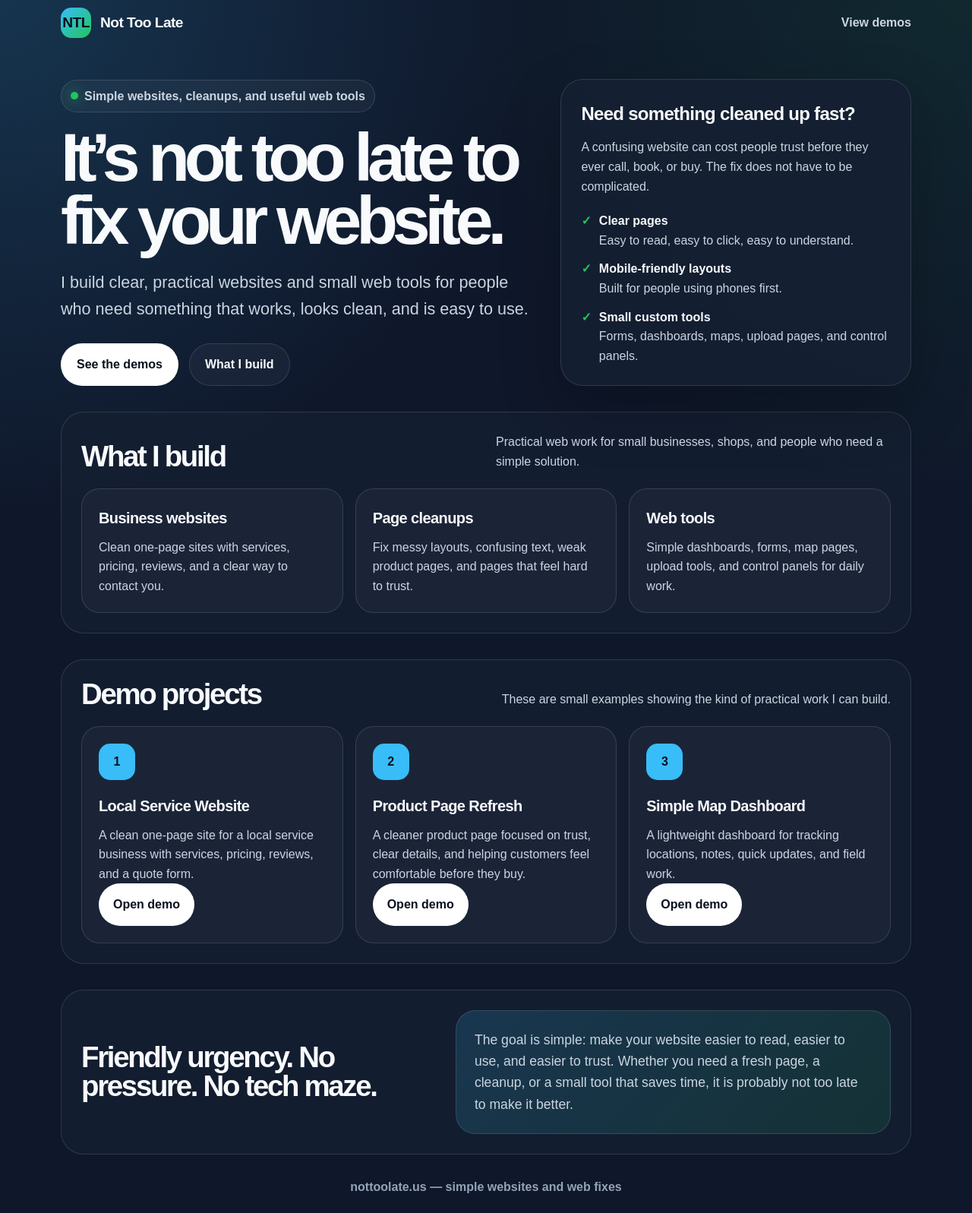
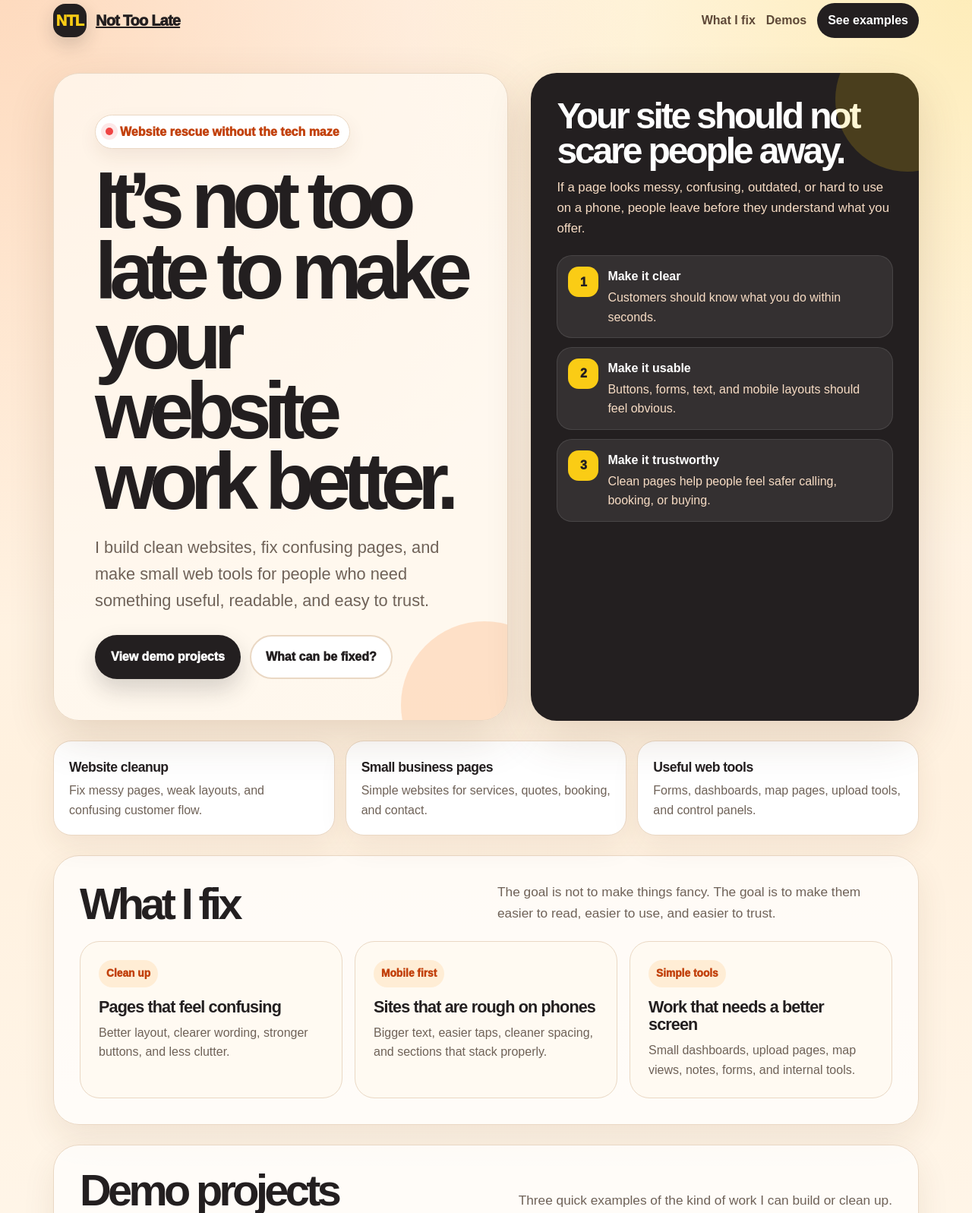
Before and after one commit to Adrenalex/demoproj, a plain HTML site: page 03-ops-map-dashboard/index.html in a window 1280 px wide. Shown: the part 18-1615 px from the top of the page at 76% size. Drawn offline with Linux system fonts and the light colour scheme.

Commit message:
fix theme1

```diff
--- a/03-ops-map-dashboard/index.html
+++ b/03-ops-map-dashboard/index.html
@@ -3,35 +3,41 @@
 <head>
   <meta charset="UTF-8" />
   <meta name="viewport" content="width=device-width, initial-scale=1.0" />
-  <title>Not Too Late | Simple Websites & Web Fixes</title>
+  <title>Not Too Late | Website Cleanup & Small Web Tools</title>
 
   <style>
     :root {
-      --bg: #0f172a;
-      --panel: #162033;
-      --panel-soft: #1b2940;
-      --text: #f8fafc;
-      --muted: #cbd5e1;
-      --soft: #94a3b8;
-      --accent: #38bdf8;
-      --accent-2: #22c55e;
-      --line: rgba(255, 255, 255, 0.12);
+      --cream: #fff7ed;
+      --paper: #fffaf2;
+      --ink: #231f20;
+      --muted: #6f6258;
+      --line: #ead8c4;
+      --orange: #f97316;
+      --orange-dark: #c2410c;
+      --red: #ef4444;
+      --yellow: #facc15;
+      --green: #16a34a;
+      --brown: #3b2417;
       --white: #ffffff;
-      --dark: #08111f;
+      --shadow: 0 22px 60px rgba(92, 53, 25, 0.16);
     }
 
     * {
       box-sizing: border-box;
     }
 
+    html {
+      scroll-behavior: smooth;
+    }
+
     body {
       margin: 0;
       font-family: Arial, Helvetica, sans-serif;
       background:
-        radial-gradient(circle at top left, rgba(56, 189, 248, 0.18), transparent 34%),
-        radial-gradient(circle at top right, rgba(34, 197, 94, 0.10), transparent 34%),
-        var(--bg);
-      color: var(--text);
+        radial-gradient(circle at top left, rgba(249, 115, 22, 0.22), transparent 32%),
+        radial-gradient(circle at top right, rgba(250, 204, 21, 0.24), transparent 28%),
+        linear-gradient(180deg, #fff7ed 0%, #fff1df 45%, #fffaf2 100%);
+      color: var(--ink);
       line-height: 1.6;
     }
 
@@ -40,92 +46,139 @@
     }
 
     .page {
-      width: min(1120px, calc(100% - 32px));
+      width: min(1140px, calc(100% - 32px));
       margin: 0 auto;
-      padding: 28px 0 56px;
+      padding: 22px 0 50px;
     }
 
-    .nav {
+    .topbar {
       display: flex;
+      align-items: center;
       justify-content: space-between;
-      align-items: center;
-      gap: 18px;
-      margin-bottom: 54px;
+      gap: 16px;
+      margin-bottom: 46px;
     }
 
     .brand {
       display: flex;
       align-items: center;
       gap: 12px;
-      font-weight: 900;
-      letter-spacing: -0.03em;
-      font-size: 1.2rem;
+      font-weight: 950;
+      letter-spacing: -0.04em;
+      font-size: 1.25rem;
     }
 
-    .brand-mark {
-      width: 40px;
-      height: 40px;
-      border-radius: 14px;
-      background: linear-gradient(135deg, var(--accent), var(--accent-2));
+    .brand-badge {
+      width: 44px;
+      height: 44px;
+      border-radius: 16px;
       display: grid;
       place-items: center;
-      color: var(--dark);
+      background: var(--ink);
+      color: var(--yellow);
+      box-shadow: 0 10px 24px rgba(35, 31, 32, 0.18);
+      font-weight: 950;
+    }
+
+    .nav {
+      display: flex;
+      align-items: center;
+      gap: 14px;
       font-weight: 900;
     }
 
-    .nav-link {
-      color: var(--muted);
+    .nav a {
       text-decoration: none;
-      font-weight: 800;
+      color: var(--brown);
+      opacity: 0.82;
+    }
+
+    .nav .pill {
+      padding: 10px 14px;
+      border-radius: 999px;
+      background: var(--ink);
+      color: var(--white);
+      opacity: 1;
     }
 
     .hero {
       display: grid;
-      grid-template-columns: 1.15fr 0.85fr;
-      gap: 34px;
-      align-items: center;
-      margin-bottom: 34px;
+      grid-template-columns: 1.08fr 0.92fr;
+      gap: 30px;
+      align-items: stretch;
+      margin-bottom: 26px;
     }
 
-    .eyebrow {
+    .hero-main {
+      background: rgba(255, 250, 242, 0.76);
+      border: 1px solid var(--line);
+      border-radius: 34px;
+      padding: clamp(28px, 5vw, 54px);
+      box-shadow: var(--shadow);
+      position: relative;
+      overflow: hidden;
+    }
+
+    .hero-main::after {
+      content: "";
+      position: absolute;
+      width: 220px;
+      height: 220px;
+      right: -80px;
+      bottom: -90px;
+      border-radius: 50%;
+      background: rgba(249, 115, 22, 0.18);
+    }
+
+    .status {
       display: inline-flex;
       align-items: center;
-      gap: 8px;
-      padding: 8px 12px;
+      gap: 9px;
+      padding: 9px 13px;
+      border-radius: 999px;
+      background: #fff;
       border: 1px solid var(--line);
-      border-radius: 999px;
-      color: var(--muted);
-      background: rgba(255, 255, 255, 0.04);
-      font-weight: 800;
-      margin-bottom: 18px;
+      color: var(--orange-dark);
+      font-weight: 950;
+      margin-bottom: 22px;
+      box-shadow: 0 10px 25px rgba(92, 53, 25, 0.08);
     }
 
-    .dot {
+    .status-dot {
       width: 10px;
       height: 10px;
-      border-radius: 999px;
-      background: var(--accent-2);
-      box-shadow: 0 0 18px rgba(34, 197, 94, 0.85);
+      border-radius: 99px;
+      background: var(--red);
+      box-shadow: 0 0 0 6px rgba(239, 68, 68, 0.12);
     }
 
     h1 {
-      font-size: clamp(3rem, 7vw, 6.8rem);
-      line-height: 0.92;
-      letter-spacing: -0.08em;
-      margin: 0 0 24px;
+      margin: 0;
+      max-width: 780px;
+      font-size: clamp(3.3rem, 8.2vw, 7.6rem);
+      line-height: 0.88;
+      letter-spacing: -0.095em;
+      color: var(--ink);
     }
 
-    .hero-text {
-      font-size: clamp(1.1rem, 2vw, 1.35rem);
+    .hero-main h1 span {
+      color: var(--orange-dark);
+    }
+
+    .hero-copy {
+      max-width: 710px;
+      margin: 24px 0 0;
+      font-size: clamp(1.12rem, 2vw, 1.36rem);
       color: var(--muted);
-      max-width: 700px;
-      margin: 0 0 28px;
     }
 
     .actions {
       display: flex;
       flex-wrap: wrap;
-      gap: 14px;
+      gap: 12px;
+      margin-top: 28px;
+      position: relative;
+      z-index: 1;
     }
 
     .button {
@@ -133,201 +186,275 @@
       align-items: center;
       justify-content: center;
       min-height: 52px;
-      padding: 14px 20px;
+      padding: 14px 19px;
       border-radius: 999px;
       text-decoration: none;
-      font-weight: 900;
-      border: 1px solid transparent;
+      font-weight: 950;
+      border: 2px solid transparent;
+      transition: transform 0.15s ease, box-shadow 0.15s ease;
+    }
+
+    .button:hover {
+      transform: translateY(-2px);
     }
 
     .button.primary {
-      background: var(--white);
-      color: var(--dark);
+      background: var(--ink);
+      color: var(--white);
+      box-shadow: 0 14px 30px rgba(35, 31, 32, 0.18);
     }
 
     .button.secondary {
+      background: var(--white);
+      color: var(--ink);
       border-color: var(--line);
-      color: var(--text);
-      background: rgba(255, 255, 255, 0.04);
     }
 
-    .hero-card {
-      border: 1px solid var(--line);
-      background: rgba(22, 32, 51, 0.86);
-      border-radius: 30px;
-      padding: 26px;
-      box-shadow: 0 30px 80px rgba(0, 0, 0, 0.24);
+    .rescue-card {
+      background: var(--ink);
+      color: var(--white);
+      border-radius: 34px;
+      padding: clamp(24px, 4vw, 34px);
+      box-shadow: var(--shadow);
+      position: relative;
+      overflow: hidden;
     }
 
-    .hero-card h2 {
+    .rescue-card::before {
+      content: "";
+      position: absolute;
+      inset: -60px -80px auto auto;
+      width: 190px;
+      height: 190px;
+      border-radius: 50%;
+      background: rgba(250, 204, 21, 0.18);
+    }
+
+    .rescue-card h2 {
       margin: 0 0 12px;
-      font-size: 1.5rem;
+      font-size: clamp(2rem, 4vw, 3rem);
+      line-height: 0.96;
+      letter-spacing: -0.065em;
+    }
+
+    .rescue-card p {
+      color: #f7dcc4;
+      margin: 0 0 22px;
+      font-size: 1.05rem;
+    }
+
+    .rescue-list {
+      display: grid;
+      gap: 12px;
+      position: relative;
+      z-index: 1;
+    }
+
+    .rescue-item {
+      display: grid;
+      grid-template-columns: 40px 1fr;
+      gap: 12px;
+      align-items: start;
+      padding: 14px;
+      border-radius: 20px;
+      background: rgba(255, 255, 255, 0.08);
+      border: 1px solid rgba(255, 255, 255, 0.10);
+    }
+
+    .rescue-icon {
+      width: 40px;
+      height: 40px;
+      border-radius: 14px;
+      background: var(--yellow);
+      color: var(--ink);
+      display: grid;
+      place-items: center;
+      font-weight: 950;
+    }
+
+    .rescue-item strong {
+      display: block;
+      color: var(--white);
+      margin-bottom: 2px;
+    }
+
+    .rescue-item span {
+      color: #f7dcc4;
+    }
+
+    .strip {
+      display: grid;
+      grid-template-columns: repeat(3, 1fr);
+      gap: 14px;
+      margin: 26px 0;
+    }
+
+    .mini {
+      background: var(--white);
+      border: 1px solid var(--line);
+      border-radius: 24px;
+      padding: 20px;
+      box-shadow: 0 14px 36px rgba(92, 53, 25, 0.08);
+    }
+
+    .mini strong {
+      display: block;
+      font-size: 1.1rem;
+      margin-bottom: 4px;
       letter-spacing: -0.03em;
     }
 
-    .hero-card p {
-      color: var(--muted);
-      margin: 0 0 18px;
-    }
-
-    .checklist {
-      display: grid;
-      gap: 12px;
-      margin-top: 20px;
-    }
-
-    .check {
-      display: flex;
-      gap: 10px;
-      align-items: flex-start;
+    .mini span {
       color: var(--muted);
     }
 
-    .check strong {
-      color: var(--text);
+    .section {
+      margin-top: 26px;
+      padding: clamp(24px, 4vw, 34px);
+      border-radius: 34px;
+      background: rgba(255, 255, 255, 0.72);
+      border: 1px solid var(--line);
+      box-shadow: 0 18px 44px rgba(92, 53, 25, 0.09);
     }
 
-    .check span:first-child {
-      color: var(--accent-2);
-      font-weight: 900;
-    }
-
-    .section {
-      margin-top: 34px;
-      border: 1px solid var(--line);
-      background: rgba(22, 32, 51, 0.76);
-      border-radius: 30px;
-      padding: 26px;
-    }
-
-    .section-header {
+    .section-head {
       display: flex;
+      align-items: end;
       justify-content: space-between;
-      gap: 20px;
-      align-items: end;
+      gap: 22px;
       margin-bottom: 22px;
     }
 
     .section h2 {
       margin: 0;
-      font-size: clamp(1.8rem, 3vw, 2.7rem);
-      line-height: 1;
-      letter-spacing: -0.06em;
+      font-size: clamp(2.2rem, 4.5vw, 4rem);
+      line-height: 0.9;
+      letter-spacing: -0.08em;
     }
 
-    .section-header p {
-      color: var(--muted);
+    .section-head p {
       max-width: 520px;
       margin: 0;
+      color: var(--muted);
+      font-size: 1.08rem;
     }
 
-    .services {
-      display: grid;
-      grid-template-columns: repeat(3, 1fr);
-      gap: 16px;
-    }
-
-    .service,
-    .demo-card {
-      border: 1px solid var(--line);
-      background: rgba(255, 255, 255, 0.035);
-      border-radius: 24px;
-      padding: 22px;
-    }
-
-    .service h3,
-    .demo-card h3 {
-      margin: 0 0 10px;
-      font-size: 1.25rem;
-      letter-spacing: -0.03em;
-    }
-
-    .service p,
-    .demo-card p {
-      margin: 0;
-      color: var(--muted);
-    }
-
+    .fix-grid,
     .demo-grid {
       display: grid;
       grid-template-columns: repeat(3, 1fr);
       gap: 16px;
     }
 
+    .fix,
     .demo-card {
-      display: flex;
-      flex-direction: column;
-      min-height: 270px;
-    }
-
-    .number {
-      width: 48px;
-      height: 48px;
-      border-radius: 15px;
-      background: var(--accent);
-      color: var(--dark);
-      display: grid;
-      place-items: center;
-      font-weight: 900;
-      margin-bottom: 18px;
-    }
-
-    .demo-card .button {
-      margin-top: auto;
-      width: fit-content;
-      background: var(--white);
-      color: var(--dark);
-      min-height: 48px;
-      padding-inline: 18px;
-    }
-
-    .pitch {
-      display: grid;
-      grid-template-columns: 0.9fr 1.1fr;
-      gap: 24px;
-      align-items: center;
-    }
-
-    .pitch-box {
-      background: linear-gradient(135deg, rgba(56, 189, 248, 0.16), rgba(34, 197, 94, 0.12));
+      background: var(--paper);
       border: 1px solid var(--line);
       border-radius: 26px;
       padding: 24px;
     }
 
-    .pitch-box p {
+    .fix-tag {
+      display: inline-flex;
+      margin-bottom: 14px;
+      padding: 7px 10px;
+      border-radius: 999px;
+      background: #ffedd5;
+      color: var(--orange-dark);
+      font-weight: 950;
+      font-size: 0.86rem;
+    }
+
+    .fix h3,
+    .demo-card h3 {
+      margin: 0 0 10px;
+      font-size: 1.35rem;
+      line-height: 1.08;
+      letter-spacing: -0.04em;
+    }
+
+    .fix p,
+    .demo-card p {
+      margin: 0;
+      color: var(--muted);
+    }
+
+    .demo-card {
+      min-height: 292px;
+      display: flex;
+      flex-direction: column;
+    }
+
+    .demo-number {
+      width: 48px;
+      height: 48px;
+      border-radius: 16px;
+      display: grid;
+      place-items: center;
+      background: var(--orange);
+      color: var(--white);
+      font-weight: 950;
+      margin-bottom: 18px;
+      box-shadow: 0 10px 24px rgba(249, 115, 22, 0.22);
+    }
+
+    .demo-card .button {
+      width: fit-content;
+      min-height: 48px;
+      margin-top: auto;
+      background: var(--ink);
+      color: var(--white);
+    }
+
+    .banner {
+      display: grid;
+      grid-template-columns: 0.9fr 1.1fr;
+      gap: 22px;
+      align-items: center;
+      background:
+        linear-gradient(135deg, rgba(249, 115, 22, 0.16), rgba(250, 204, 21, 0.24)),
+        var(--paper);
+    }
+
+    .banner p {
       margin: 0;
       color: var(--muted);
       font-size: 1.1rem;
     }
 
     .footer {
-      color: var(--soft);
+      text-align: center;
+      color: var(--muted);
+      font-weight: 900;
       margin-top: 30px;
-      text-align: center;
-      font-weight: 700;
     }
 
-    @media (max-width: 860px) {
+    @media (max-width: 900px) {
+      .topbar {
+        align-items: flex-start;
+      }
+
       .nav {
-        margin-bottom: 36px;
+        flex-wrap: wrap;
+        justify-content: flex-end;
       }
 
       .hero,
-      .pitch {
+      .banner {
         grid-template-columns: 1fr;
       }
 
-      .services,
+      .strip,
+      .fix-grid,
       .demo-grid {
         grid-template-columns: 1fr;
       }
 
-      .section-header {
+      .section-head {
         display: block;
       }
 
-      .section-header p {
+      .section-head p {
         margin-top: 12px;
       }
 
@@ -339,150 +466,214 @@
         margin-top: 22px;
       }
     }
+
+    @media (max-width: 520px) {
+      .page {
+        width: min(100% - 22px, 1140px);
+        padding-top: 14px;
+      }
+
+      .topbar {
+        display: grid;
+        gap: 14px;
+      }
+
+      .nav {
+        justify-content: flex-start;
+      }
+
+      .hero-main,
+      .rescue-card,
+      .section {
+        border-radius: 24px;
+      }
+
+      h1 {
+        font-size: clamp(3.1rem, 18vw, 5.1rem);
+      }
+    }
   </style>
 </head>
 
 <body>
   <div class="page">
-    <nav class="nav">
-      <div class="brand">
-        <div class="brand-mark">NTL</div>
+    <header class="topbar">
+      <a class="brand" href="#">
+        <span class="brand-badge">NTL</span>
         <span>Not Too Late</span>
-      </div>
+      </a>
 
-      <a class="nav-link" href="#demos">View demos</a>
-    </nav>
+      <nav class="nav" aria-label="Main navigation">
+        <a href="#fixes">What I fix</a>
+        <a href="#demos">Demos</a>
+        <a class="pill" href="#demos">See examples</a>
+      </nav>
+    </header>
 
     <main>
       <section class="hero">
-        <div>
-          <div class="eyebrow">
-            <span class="dot"></span>
-            Simple websites, cleanups, and useful web tools
+        <div class="hero-main">
+          <div class="status">
+            <span class="status-dot"></span>
+            Website rescue without the tech maze
           </div>
 
-          <h1>It’s not too late to fix your website.</h1>
+          <h1>It’s not too late to make your website work better.</h1>
 
-          <p class="hero-text">
-            I build clear, practical websites and small web tools for people who need
-            something that works, looks clean, and is easy to use.
+          <p class="hero-copy">
+            I build clean websites, fix confusing pages, and make small web tools for people
+            who need something useful, readable, and easy to trust.
           </p>
 
           <div class="actions">
-            <a class="button primary" href="#demos">See the demos</a>
-            <a class="button secondary" href="#what-i-build">What I build</a>
+            <a class="button primary" href="#demos">View demo projects</a>
+            <a class="button secondary" href="#fixes">What can be fixed?</a>
           </div>
         </div>
 
-        <aside class="hero-card">
-          <h2>Need something cleaned up fast?</h2>
+        <aside class="rescue-card">
+          <h2>Your site should not scare people away.</h2>
           <p>
-            A confusing website can cost people trust before they ever call, book, or buy.
-            The fix does not have to be complicated.
+            If a page looks messy, confusing, outdated, or hard to use on a phone,
+            people leave before they understand what you offer.
           </p>
 
-          <div class="checklist">
-            <div class="check">
-              <span>✓</span>
-              <div><strong>Clear pages</strong><br />Easy to read, easy to click, easy to understand.</div>
+          <div class="rescue-list">
+            <div class="rescue-item">
+              <div class="rescue-icon">1</div>
+              <div>
+                <strong>Make it clear</strong>
+                <span>Customers should know what you do within seconds.</span>
+              </div>
             </div>
 
-            <div class="check">
-              <span>✓</span>
-              <div><strong>Mobile-friendly layouts</strong><br />Built for people using phones first.</div>
+            <div class="rescue-item">
+              <div class="rescue-icon">2</div>
+              <div>
+                <strong>Make it usable</strong>
+                <span>Buttons, forms, text, and mobile layouts should feel obvious.</span>
+              </div>
             </div>
 
-            <div class="check">
-              <span>✓</span>
-              <div><strong>Small custom tools</strong><br />Forms, dashboards, maps, upload pages, and control panels.</div>
+            <div class="rescue-item">
+              <div class="rescue-icon">3</div>
+              <div>
+                <strong>Make it trustworthy</strong>
+                <span>Clean pages help people feel safer calling, booking, or buying.</span>
+              </div>
             </div>
           </div>
         </aside>
       </section>
 
-      <section class="section" id="what-i-build">
-        <div class="section-header">
-          <h2>What I build</h2>
+      <section class="strip" aria-label="Quick services">
+        <div class="mini">
+          <strong>Website cleanup</strong>
+          <span>Fix messy pages, weak layouts, and confusing customer flow.</span>
+        </div>
+
+        <div class="mini">
+          <strong>Small business pages</strong>
+          <span>Simple websites for services, quotes, booking, and contact.</span>
+        </div>
+
+        <div class="mini">
+          <strong>Useful web tools</strong>
+          <span>Forms, dashboards, map pages, upload tools, and control panels.</span>
+        </div>
+      </section>
+
+      <section class="section" id="fixes">
+        <div class="section-head">
+          <h2>What I fix</h2>
           <p>
-            Practical web work for small businesses, shops, and people who need a simple solution.
+            The goal is not to make things fancy. The goal is to make them easier
+            to read, easier to use, and easier to trust.
           </p>
         </div>
 
-        <div class="services">
-          <article class="service">
-            <h3>Business websites</h3>
-            <p>Clean one-page sites with services, pricing, reviews, and a clear way to contact you.</p>
+        <div class="fix-grid">
+          <article class="fix">
+            <span class="fix-tag">Clean up</span>
+            <h3>Pages that feel confusing</h3>
+            <p>
+              Better layout, clearer wording, stronger buttons, and less clutter.
+            </p>
           </article>
 
-          <article class="service">
-            <h3>Page cleanups</h3>
-            <p>Fix messy layouts, confusing text, weak product pages, and pages that feel hard to trust.</p>
+          <article class="fix">
+            <span class="fix-tag">Mobile first</span>
+            <h3>Sites that are rough on phones</h3>
+            <p>
+              Bigger text, easier taps, cleaner spacing, and sections that stack properly.
+            </p>
           </article>
 
-          <article class="service">
-            <h3>Web tools</h3>
-            <p>Simple dashboards, forms, map pages, upload tools, and control panels for daily work.</p>
+          <article class="fix">
+            <span class="fix-tag">Simple tools</span>
+            <h3>Work that needs a better screen</h3>
+            <p>
+              Small dashboards, upload pages, map views, notes, forms, and internal tools.
+            </p>
           </article>
         </div>
       </section>
 
       <section class="section" id="demos">
-        <div class="section-header">
+        <div class="section-head">
           <h2>Demo projects</h2>
           <p>
-            These are small examples showing the kind of practical work I can build.
+            Three quick examples of the kind of work I can build or clean up.
           </p>
         </div>
 
         <div class="demo-grid">
           <article class="demo-card">
-            <div class="number">1</div>
+            <div class="demo-number">1</div>
             <h3>Local Service Website</h3>
             <p>
-              A clean one-page site for a local service business with services, pricing,
-              reviews, and a quote form.
+              A clean one-page site for a local service business with services,
+              pricing, reviews, and a quote request.
             </p>
             <a class="button" href="01-local-service-site/index.html">Open demo</a>
           </article>
 
           <article class="demo-card">
-            <div class="number">2</div>
+            <div class="demo-number">2</div>
             <h3>Product Page Refresh</h3>
             <p>
-              A cleaner product page focused on trust, clear details, and helping customers
-              feel comfortable before they buy.
+              A cleaner product page focused on trust, clear details, and making
+              buyers more comfortable before they purchase.
             </p>
             <a class="button" href="02-shopify-product-cleanup/index.html">Open demo</a>
           </article>
 
           <article class="demo-card">
-            <div class="number">3</div>
+            <div class="demo-number">3</div>
             <h3>Simple Map Dashboard</h3>
             <p>
-              A lightweight dashboard for tracking locations, notes, quick updates, and field work.
+              A lightweight dashboard for tracking locations, notes, quick updates,
+              and field work without messy menus.
             </p>
             <a class="button" href="03-ops-map-dashboard/index.html">Open demo</a>
           </article>
         </div>
       </section>
 
-      <section class="section pitch">
+      <section class="section banner">
         <div>
-          <h2>Friendly urgency. No pressure. No tech maze.</h2>
+          <h2>Not perfect yet? Good. That means it can still be fixed.</h2>
         </div>
 
-        <div class="pitch-box">
-          <p>
-            The goal is simple: make your website easier to read, easier to use,
-            and easier to trust. Whether you need a fresh page, a cleanup, or a small tool
-            that saves time, it is probably not too late to make it better.
-          </p>
-        </div>
+        <p>
+          Not Too Late is built around practical fixes: clearer pages, better mobile layouts,
+          cleaner product flow, and small tools that help people get work done.
+        </p>
       </section>
     </main>
 
     <footer class="footer">
-      nottoolate.us — simple websites and web fixes
+      nottoolate.us — website cleanup, simple pages, and small web tools
     </footer>
   </div>
 </body>
```
